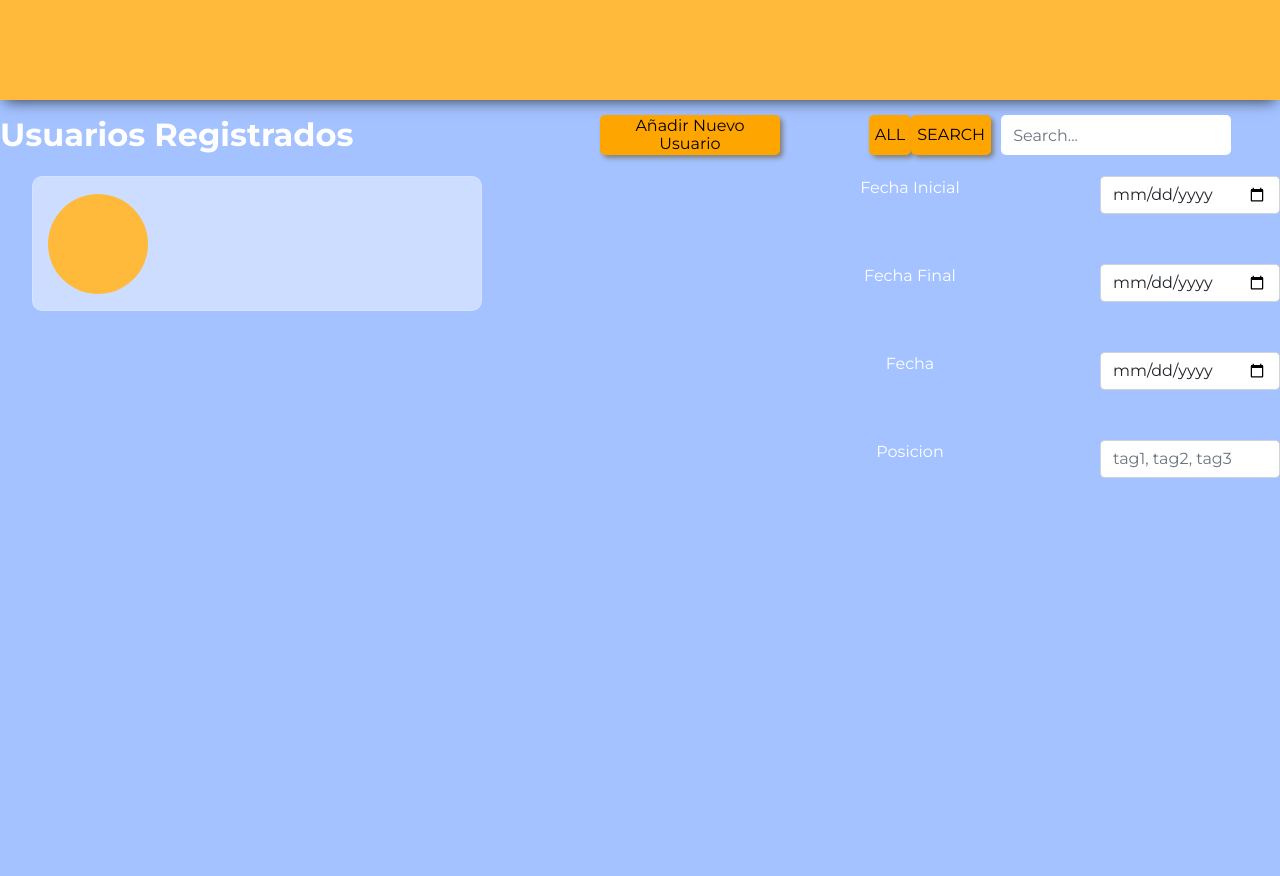
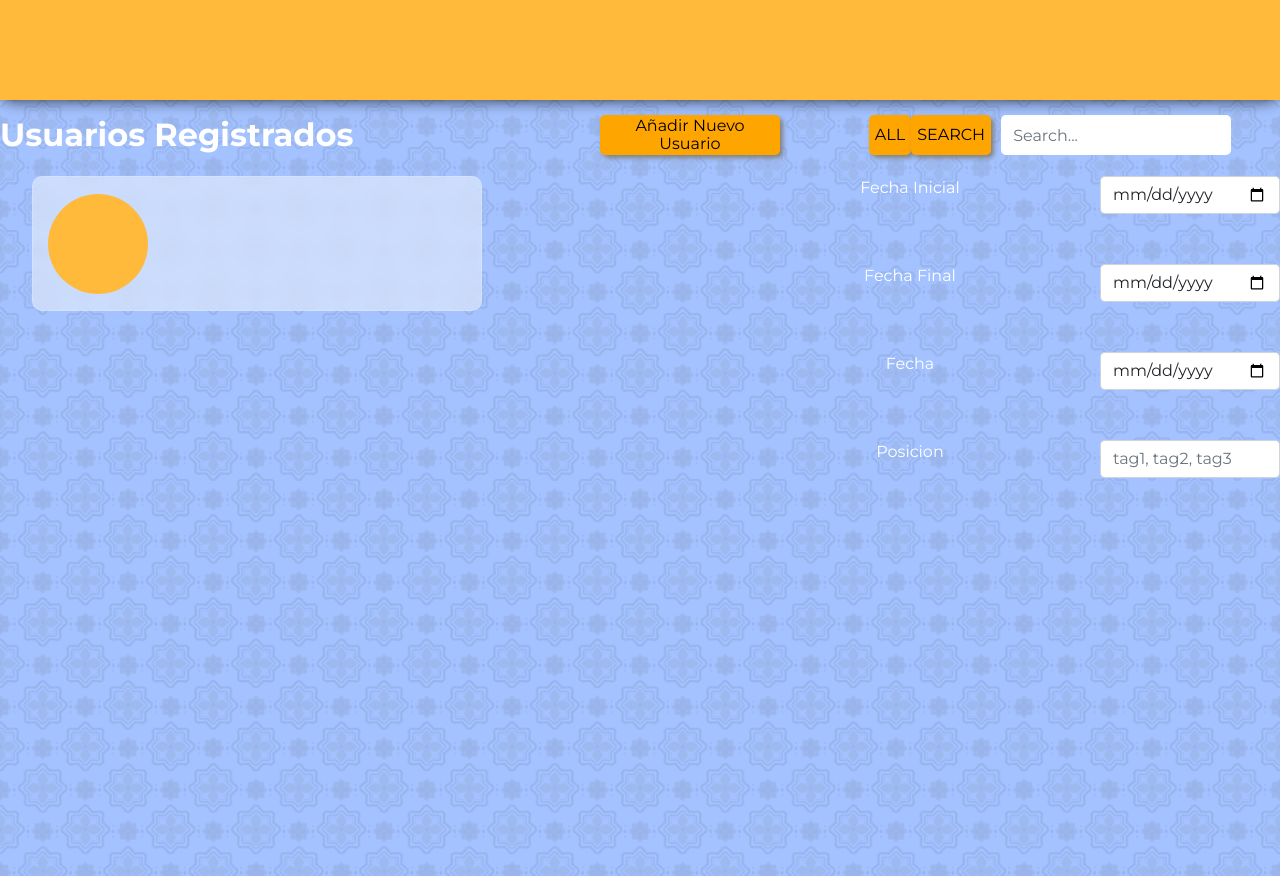
Before and after one commit to Eduardnol/Database-Front, a Vue app: page / in a window 1280 px wide. Built offline with nearby package versions, Linux system fonts and the light colour scheme.

Commit message:
Background changed

```diff
--- a/src/pages/home/AllUsers.vue
+++ b/src/pages/home/AllUsers.vue
@@ -61,7 +61,9 @@ export default {
 @import "../../css/index.css";
 @import url("https://fonts.googleapis.com/css2?family=Montserrat:ital,wght@0,100;0,200;0,300;0,400;0,500;0,600;0,700;0,800;0,900;1,100;1,200;1,300;1,400;1,500;1,600;1,700;1,800;1,900&display=swap");
 body {
+  background-image: url("../../assets/bg-footer-transparent.png");
   background-color: var(--light_blue);
+  background-size: 20%;
   color: white;
 }
 .component {
--- a/src/pages/user_specific/UserSpecific.vue
+++ b/src/pages/user_specific/UserSpecific.vue
@@ -63,6 +63,12 @@ export default {
 };
 </script>
 <style scoped>
+body {
+  background-image: url("../../assets/bg-footer-transparent.png");
+  background-color: var(--light_blue);
+  background-size: 20%;
+  color: white;
+}
 .button-group {
   margin: 60px;
 }
```
Also changed, not shown: src/assets/bg-footer-transparent.png (added).
